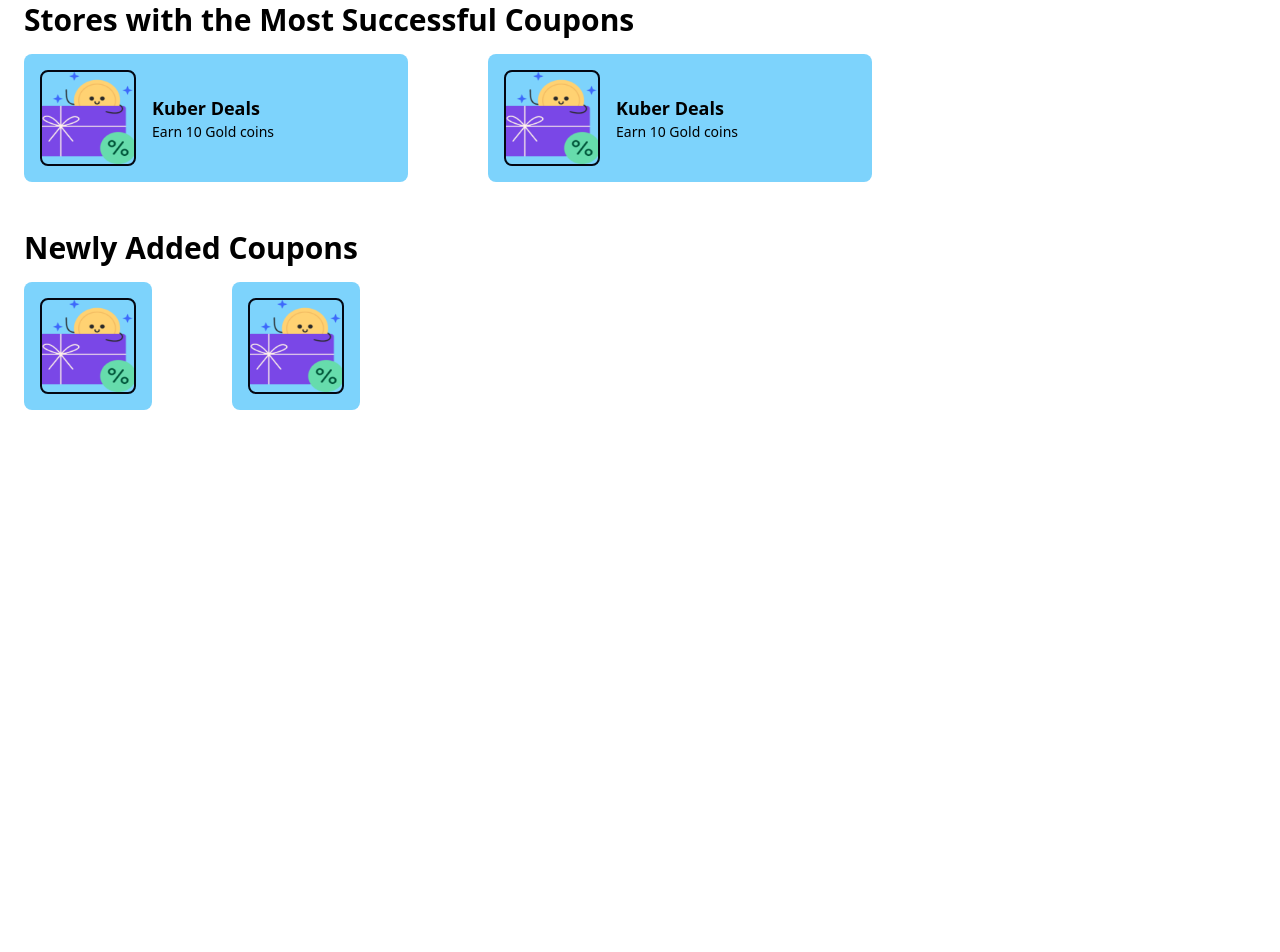
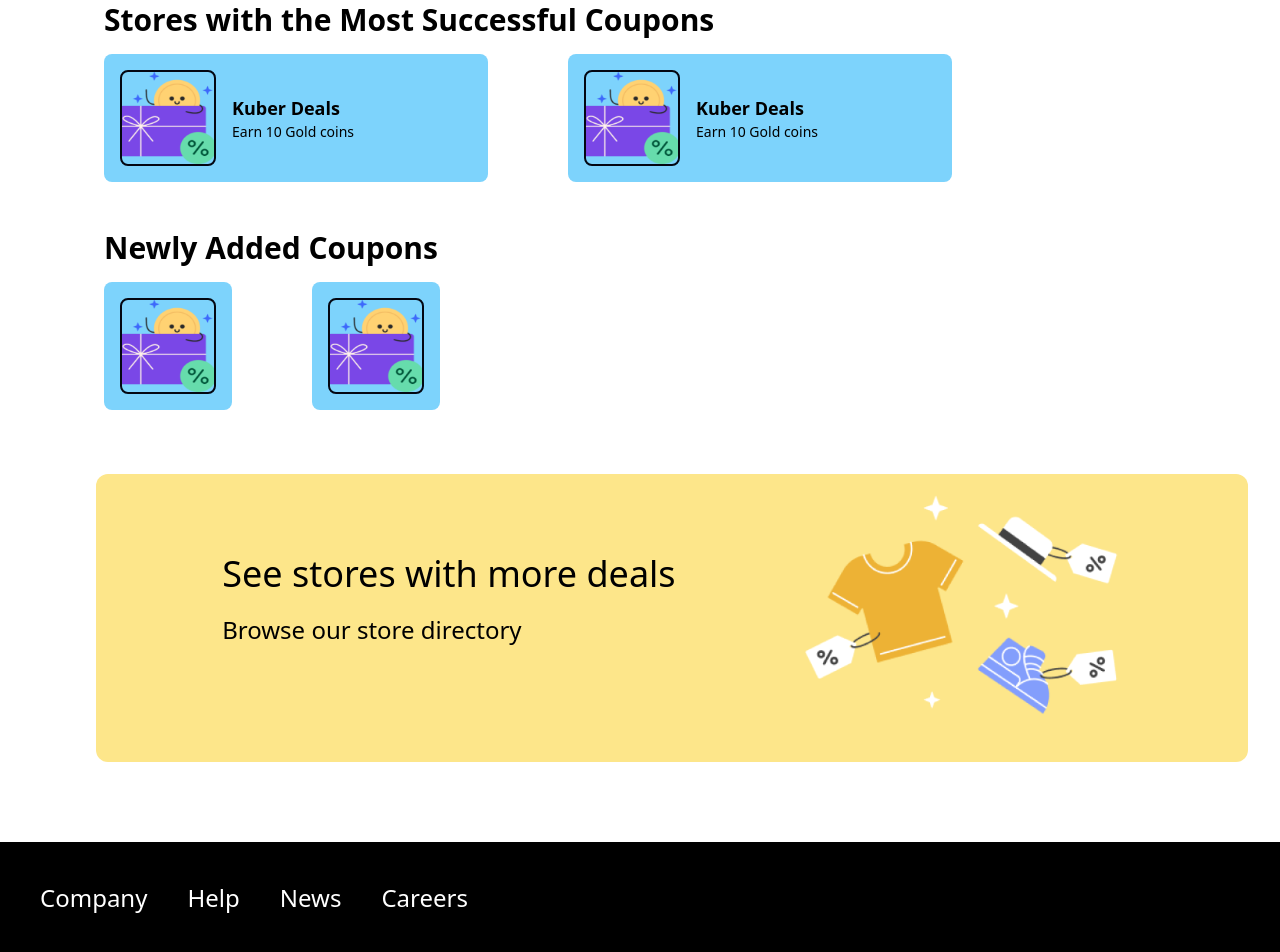
Before and after one commit to kalviumcommunity/S50_Vivan_Capstone_Kuber, a React (Vite) app in the folder Client/: page / in a window 1280 px wide. Shown: the part 722-1674 px from the top of the page. Before the commit the page ends 1156 px from the top, so only its background shows below. Built offline with nearby package versions, Linux system fonts and the light colour scheme.

Commit message:
route update

```diff
--- a/Client/src/Components/mainpage.jsx
+++ b/Client/src/Components/mainpage.jsx
@@ -4,6 +4,7 @@
 import down from "../assets/down.png";
 import wallet from "../assets/Wallet.png";
 import wonder from "../assets/wonder.png";
+import off from "../assets/off.png";
 
 function MainPage() {
   return (
@@ -54,7 +55,7 @@
         <img className="h-4/6 mt-20" src={wonder} alt={wonder} />
       </div>
 
-      <div className="flex">
+      <div className="flex ml-20">
         <div className="bg-white rounded-lg p-6 space-y-4">
           <div>
             <h1 className="text-3xl font-bold">New To Kuber</h1>
@@ -86,7 +87,7 @@
         </div>
       </div>
 
-      <div>
+      <div className="ml-20">
         <div className="bg-white rounded-lg p-6 space-y-4">
           <div>
             <h1 className="text-3xl font-bold">
@@ -120,12 +121,9 @@
         </div>
 
         <div>
-          <div>
           <div className="bg-white rounded-lg p-6 space-y-4">
             <div>
-                <h1 className="text-3xl font-bold">
-                Newly Added Coupons
-                </h1>
+              <h1 className="text-3xl font-bold">Newly Added Coupons</h1>
             </div>
             <div className="flex">
               <div className="bg-sky-300 h-32  rounded-lg flex items-center space-x-4 p-4">
@@ -146,9 +144,23 @@
           </div>
         </div>
       </div>
+      <div className="bg-amber-200 rounded-xl w-[90%] h-72 flex justify-evenly ml-24 mt-10">
+              <div className="mt-20">
+                <h1 className="text-4xl mb-5">See stores with more deals</h1>
+                <h2 className="text-2xl">Browse our store directory</h2>
               </div>
-
-
+              <div>
+                <img className="w-80  flex justify-center" src={off} alt="" />
+              </div>
+            </div>
+            <div className="bg-black w-screen h-[40vh] mt-20">
+              <div className="flex pt-10">
+                <h1 className="text-white text-2xl ml-10">Company</h1>
+                <h1 className="text-white text-2xl ml-10">Help</h1>
+                <h1 className="text-white text-2xl ml-10">News</h1>
+                <h1 className="text-white text-2xl ml-10">Careers</h1>
+              </div>
+            </div>
     </>
   );
 }
```
Also changed, not shown: Client/src/assets/off.png (added). Lines whose indentation alone changed are shown as unchanged.
